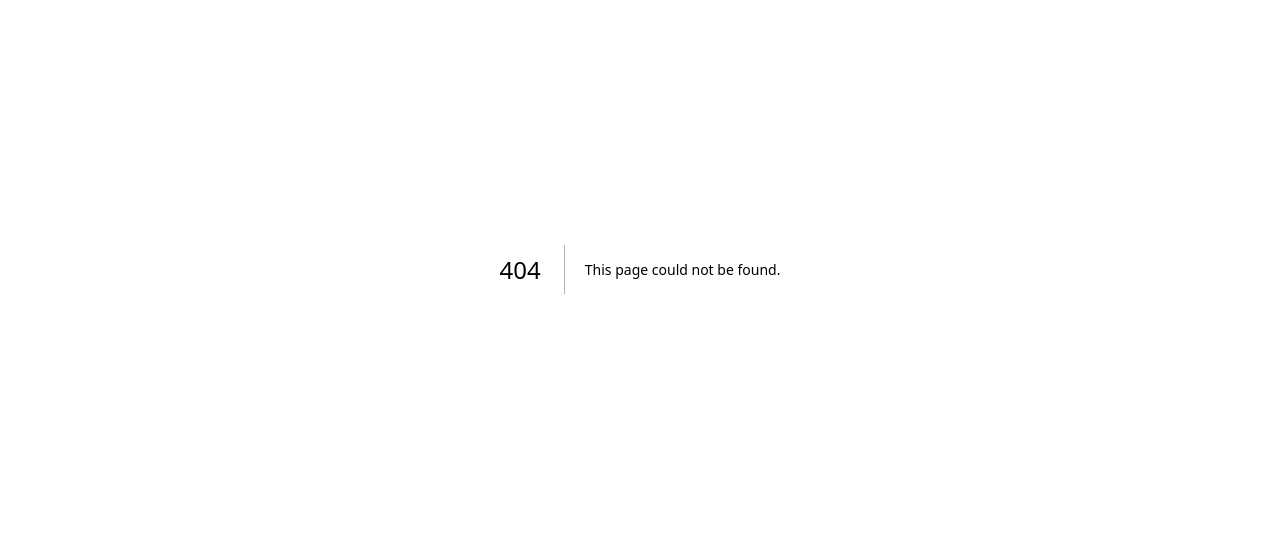
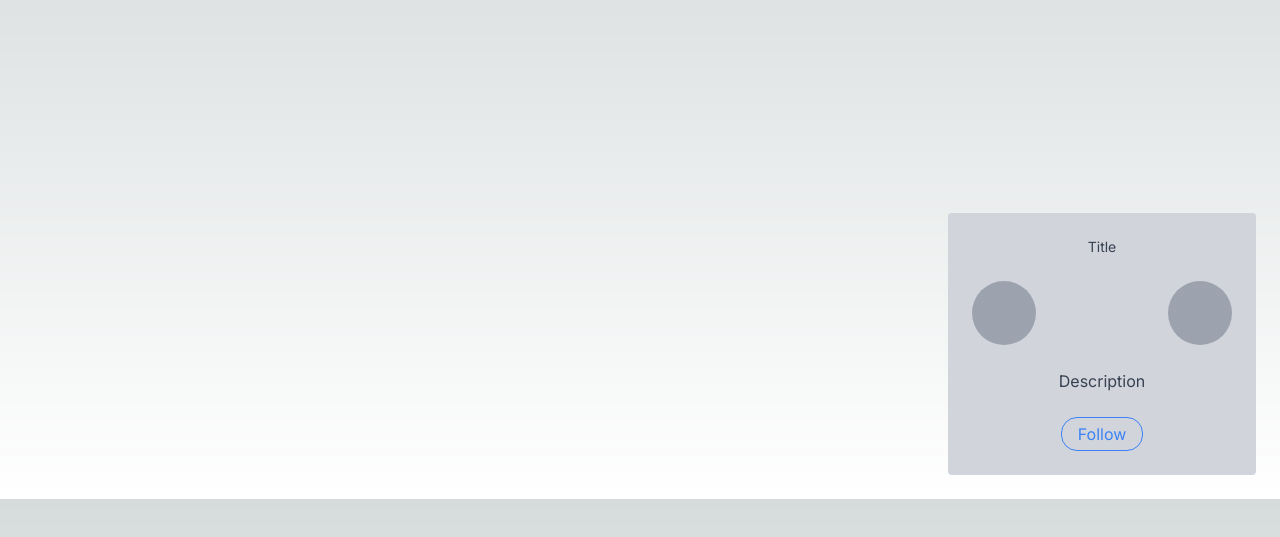
Before and after one commit to Golrang/Next-initial, a Next.js app: page /home in a window 1280 px wide. Before the commit this address had no page. Shown: the part 131-668 px from the top of the page. Built offline with nearby package versions, Linux system fonts and the light colour scheme.

Commit message:
Add subscription panel to next app

```diff
--- /dev/null
+++ b/app/components/index.ts
@@ -0,0 +1 @@
+export * from "./subscription-panel";
--- /dev/null
+++ b/app/components/subscription-panel/SubscriptionPanle.tsx
@@ -0,0 +1,22 @@
+export const SubscriptionPanel = ({
+  title,
+  description,
+}: TSubscriptionPanel) => (
+  <div className="bg-gray-300 w-full h-auto dark:bg-gray-600 flex flex-col space-y-6 items-center p-6 rounded">
+    <span className="text-gray-700 dark:text-gray-300 text-sm">{title}</span>
+    <div className="flex justify-between w-full">
+      <div className="bg-gray-400 w-16 h-16 rounded-full"></div>
+      <div className="bg-gray-400 w-16 h-16 rounded-full"></div>
+    </div>
+    <span className="text-gray-700 dark:text-gray-300 text">{description}</span>
+    <button className="border border-blue-500 text-blue-500  py-1 px-4 rounded-2xl">
+      Follow
+    </button>
+  </div>
+);
+
+export type TSubscriptionPanel = {
+  title: string;
+  description: string;
+  image: string;
+};
--- /dev/null
+++ b/app/components/subscription-panel/index.ts
@@ -0,0 +1 @@
+export * from "./SubscriptionPanle";
--- a/app/globals.css
+++ b/app/globals.css
@@ -1,3 +1,27 @@
 @tailwind base;
 @tailwind components;
 @tailwind utilities;
+
+:root {
+  --foreground-rgb: 0, 0, 0;
+  --background-start-rgb: 214, 219, 220;
+  --background-end-rgb: 255, 255, 255;
+}
+
+@media (prefers-color-scheme: dark) {
+  :root {
+    --foreground-rgb: 255, 255, 255;
+    --background-start-rgb: 0, 0, 0;
+    --background-end-rgb: 0, 0, 0;
+  }
+}
+
+body {
+  color: rgb(var(--foreground-rgb));
+  background: linear-gradient(
+      to bottom,
+      transparent,
+      rgb(var(--background-end-rgb))
+    )
+    rgb(var(--background-start-rgb));
+}
--- /dev/null
+++ b/app/home/page.tsx
@@ -0,0 +1,21 @@
+import { SubscriptionPanel } from "@/app/components";
+import React from "react";
+
+const Page = () => {
+  return (
+    <div className=" grid grid-cols-4 p-6">
+      <div className="col-span-1"></div>
+      <div className="col-span-2"></div>
+      <div className="col-span-1  flex flex-col">
+        <div className="flex flex-col w-full h-80" />
+        <SubscriptionPanel
+          title="Title"
+          description="Description"
+          image="sdfsdf"
+        />
+      </div>
+    </div>
+  );
+};
+
+export default Page;
--- a/app/page.tsx
+++ b/app/page.tsx
@@ -1,9 +1,113 @@
 import Image from "next/image";
-const SubscriptionPanel = () => (
-  <div className="bg-gray-300 w-1/4 h-32 dark:bg-red-400">
-    SubscriptionPanel
-  </div>
-);
+
 export default function Home() {
-  return <SubscriptionPanel />;
+  return (
+    <main className="flex min-h-screen flex-col items-center justify-between p-24 bg-red-400">
+      <div className="z-10 w-full max-w-5xl items-center justify-between font-mono text-sm lg:flex">
+        <p className="fixed left-0 top-0 flex w-full justify-center border-b border-gray-300 bg-gradient-to-b from-zinc-200 pb-6 pt-8 backdrop-blur-2xl dark:border-neutral-800 dark:bg-zinc-800/30 dark:from-inherit lg:static lg:w-auto  lg:rounded-xl lg:border lg:bg-gray-200 lg:p-4 lg:dark:bg-zinc-800/30">
+          Get started by editing&nbsp;
+          <code className="font-mono font-bold">app/page.tsx</code>
+        </p>
+        <div className="fixed bottom-0 left-0 flex h-48 w-full items-end justify-center bg-gradient-to-t from-white via-white dark:from-black dark:via-black lg:static lg:h-auto lg:w-auto lg:bg-none">
+          <a
+            className="pointer-events-none flex place-items-center gap-2 p-8 lg:pointer-events-auto lg:p-0"
+            href="https://vercel.com?utm_source=create-next-app&utm_medium=appdir-template&utm_campaign=create-next-app"
+            target="_blank"
+            rel="noopener noreferrer"
+          >
+            By{" "}
+            <Image
+              src="/vercel.svg"
+              alt="Vercel Logo"
+              className="dark:invert"
+              width={100}
+              height={24}
+              priority
+            />
+          </a>
+        </div>
+      </div>
+
+      <div className="relative flex place-items-center before:absolute before:h-[300px] before:w-[480px] before:-translate-x-1/2 before:rounded-full before:bg-gradient-radial before:from-white before:to-transparent before:blur-2xl before:content-[''] after:absolute after:-z-20 after:h-[180px] after:w-[240px] after:translate-x-1/3 after:bg-gradient-conic after:from-sky-200 after:via-blue-200 after:blur-2xl after:content-[''] before:dark:bg-gradient-to-br before:dark:from-transparent before:dark:to-blue-700 before:dark:opacity-10 after:dark:from-sky-900 after:dark:via-[#0141ff] after:dark:opacity-40 before:lg:h-[360px]">
+        <Image
+          className="relative dark:drop-shadow-[0_0_0.3rem_#ffffff70] dark:invert"
+          src="/next.svg"
+          alt="Next.js Logo"
+          width={180}
+          height={37}
+          priority
+        />
+      </div>
+
+      <div className="mb-32 grid text-center lg:mb-0 lg:grid-cols-4 lg:text-left">
+        <a
+          href="https://nextjs.org/docs?utm_source=create-next-app&utm_medium=appdir-template&utm_campaign=create-next-app"
+          className="group rounded-lg border border-transparent px-5 py-4 transition-colors hover:border-gray-300 hover:bg-gray-100 hover:dark:border-neutral-700 hover:dark:bg-neutral-800/30"
+          target="_blank"
+          rel="noopener noreferrer"
+        >
+          <h2 className={`mb-3 text-2xl font-semibold`}>
+            Docs{" "}
+            <span className="inline-block transition-transform group-hover:translate-x-1 motion-reduce:transform-none">
+              -&gt;
+            </span>
+          </h2>
+          <p className={`m-0 max-w-[30ch] text-sm opacity-50`}>
+            Find in-depth information about Next.js features and API.
+          </p>
+        </a>
+
+        <a
+          href="https://nextjs.org/learn?utm_source=create-next-app&utm_medium=appdir-template-tw&utm_campaign=create-next-app"
+          className="group rounded-lg border border-transparent px-5 py-4 transition-colors hover:border-gray-300 hover:bg-gray-100 hover:dark:border-neutral-700 hover:dark:bg-neutral-800 hover:dark:bg-opacity-30"
+          target="_blank"
+          rel="noopener noreferrer"
+        >
+          <h2 className={`mb-3 text-2xl font-semibold`}>
+            Learn{" "}
+            <span className="inline-block transition-transform group-hover:translate-x-1 motion-reduce:transform-none">
+              -&gt;
+            </span>
+          </h2>
+          <p className={`m-0 max-w-[30ch] text-sm opacity-50`}>
+            Learn about Next.js in an interactive course with&nbsp;quizzes!
+          </p>
+        </a>
+
+        <a
+          href="https://vercel.com/templates?framework=next.js&utm_source=create-next-app&utm_medium=appdir-template&utm_campaign=create-next-app"
+          className="group rounded-lg border border-transparent px-5 py-4 transition-colors hover:border-gray-300 hover:bg-gray-100 hover:dark:border-neutral-700 hover:dark:bg-neutral-800/30"
+          target="_blank"
+          rel="noopener noreferrer"
+        >
+          <h2 className={`mb-3 text-2xl font-semibold`}>
+            Templates{" "}
+            <span className="inline-block transition-transform group-hover:translate-x-1 motion-reduce:transform-none">
+              -&gt;
+            </span>
+          </h2>
+          <p className={`m-0 max-w-[30ch] text-sm opacity-50`}>
+            Explore the Next.js 13 playground.
+          </p>
+        </a>
+
+        <a
+          href="https://vercel.com/new?utm_source=create-next-app&utm_medium=appdir-template&utm_campaign=create-next-app"
+          className="group rounded-lg border border-transparent px-5 py-4 transition-colors hover:border-gray-300 hover:bg-gray-100 hover:dark:border-neutral-700 hover:dark:bg-neutral-800/30"
+          target="_blank"
+          rel="noopener noreferrer"
+        >
+          <h2 className={`mb-3 text-2xl font-semibold`}>
+            Deploy{" "}
+            <span className="inline-block transition-transform group-hover:translate-x-1 motion-reduce:transform-none">
+              -&gt;
+            </span>
+          </h2>
+          <p className={`m-0 max-w-[30ch] text-sm opacity-50`}>
+            Instantly deploy your Next.js site to a shareable URL with Vercel.
+          </p>
+        </a>
+      </div>
+    </main>
+  );
 }
```
Also changed, not shown: 2 other files (tests, documents, lock files or other folders).
